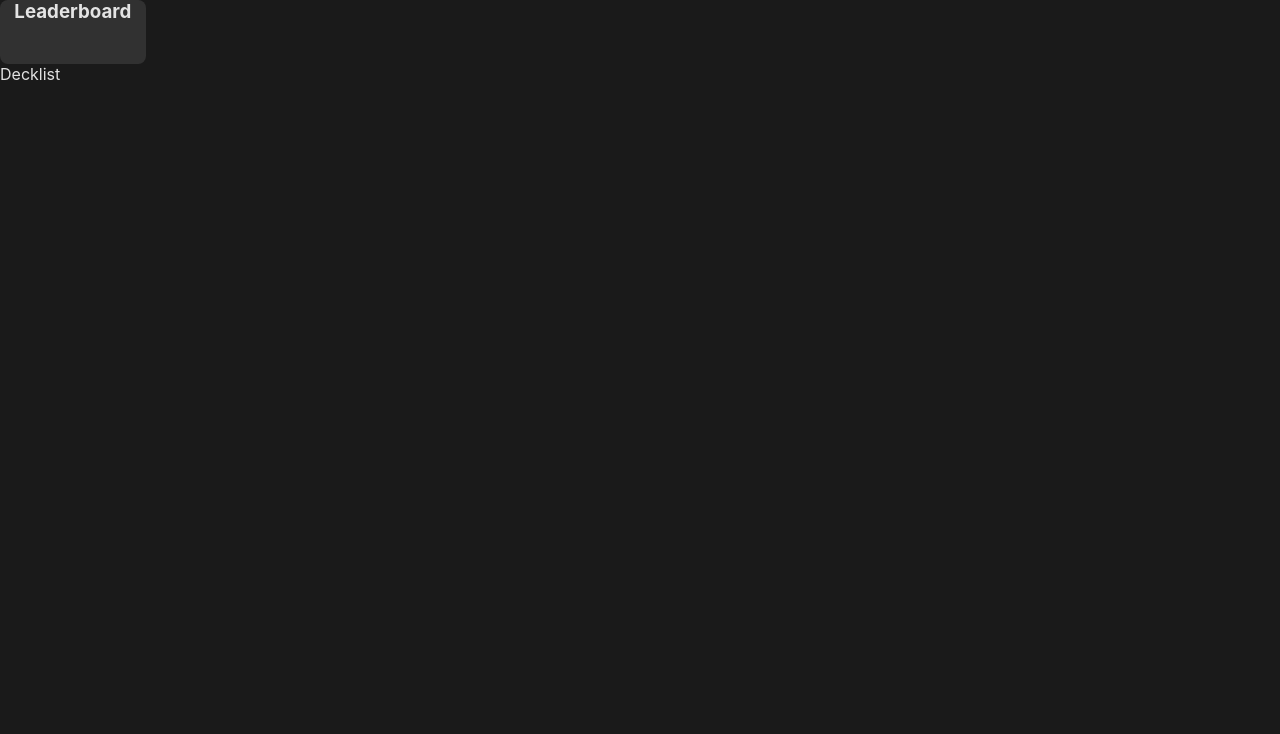
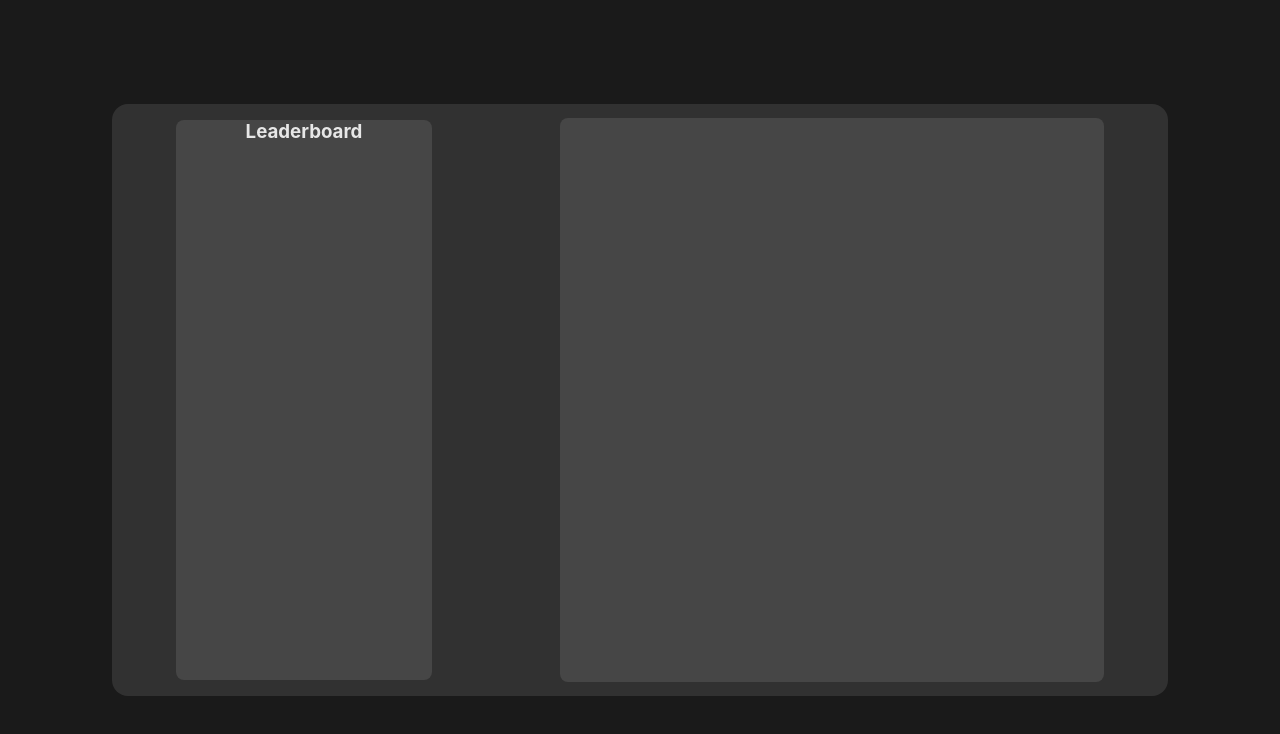
Before and after one commit to MaxPW777/Duelling-Nexus-Clone, a React (Vite) app in the folder client/: page /edit in a window 1280 px wide. Shown: the top 734 px of the page. Built offline with nearby package versions, Linux system fonts and the light colour scheme; a web font is replaced by a local one.

Commit message:
[~] css deck edit

```diff
--- a/client/src/pages/deckedit/DeckEdit.tsx
+++ b/client/src/pages/deckedit/DeckEdit.tsx
@@ -5,7 +5,7 @@ import './DeckEdit.css'
 
 function DeckEdit() {
   return (
-    <div>
+    <div className='content'>
         <Leaderboard />
         <Decklist />
     </div>
--- a/client/src/pages/deckedit/components/Decklist.tsx
+++ b/client/src/pages/deckedit/components/Decklist.tsx
@@ -2,7 +2,7 @@ import React from 'react'
 
 function Decklist() {
   return (
-    <div>Decklist</div>
+    <div className='deckList'></div>
   )
 }
 
--- a/client/src/pages/deckedit/deckedit.css
+++ b/client/src/pages/deckedit/deckedit.css
@@ -1,17 +1,38 @@
+.content{
+    position: absolute;
+    top: 50%;
+    left: 50%;
+    transform: translate(-50%, -50%);
+    width: 80%;
+    height: 70%;
+    display: flex;
+    justify-content: space-around;
+    align-items: center;
+    gap: 2rem;
+    background-color: rgba(255, 255, 255, 0.1);
+    padding: 1rem;
+    border-radius: 1rem;
+}
 
+.deckList{
+    width: 50%;
+    height: 95%;
+    background-color: rgba(255, 255, 255, 0.1);
+    border-radius: 0.5rem;
+    display: flex;
+    flex-direction: column;
+    align-items: center;
+    overflow-y: scroll;
+    gap: 1rem;
+    padding: 1rem;
 
-
-
-
-
-
-
+}
 
 .leaderboard{
     height: 100%;
     background-color: rgba(255, 255, 255, 0.1);
     border-radius: 0.5rem;
-    width: 35%;
+    width: 25%;
     display: flex;
     flex-direction: column;
     align-items: center;
```
Also changed, not shown: client/src/pages/deckedit/components/DeckItem.tsx (added, +11 -0 lines).
